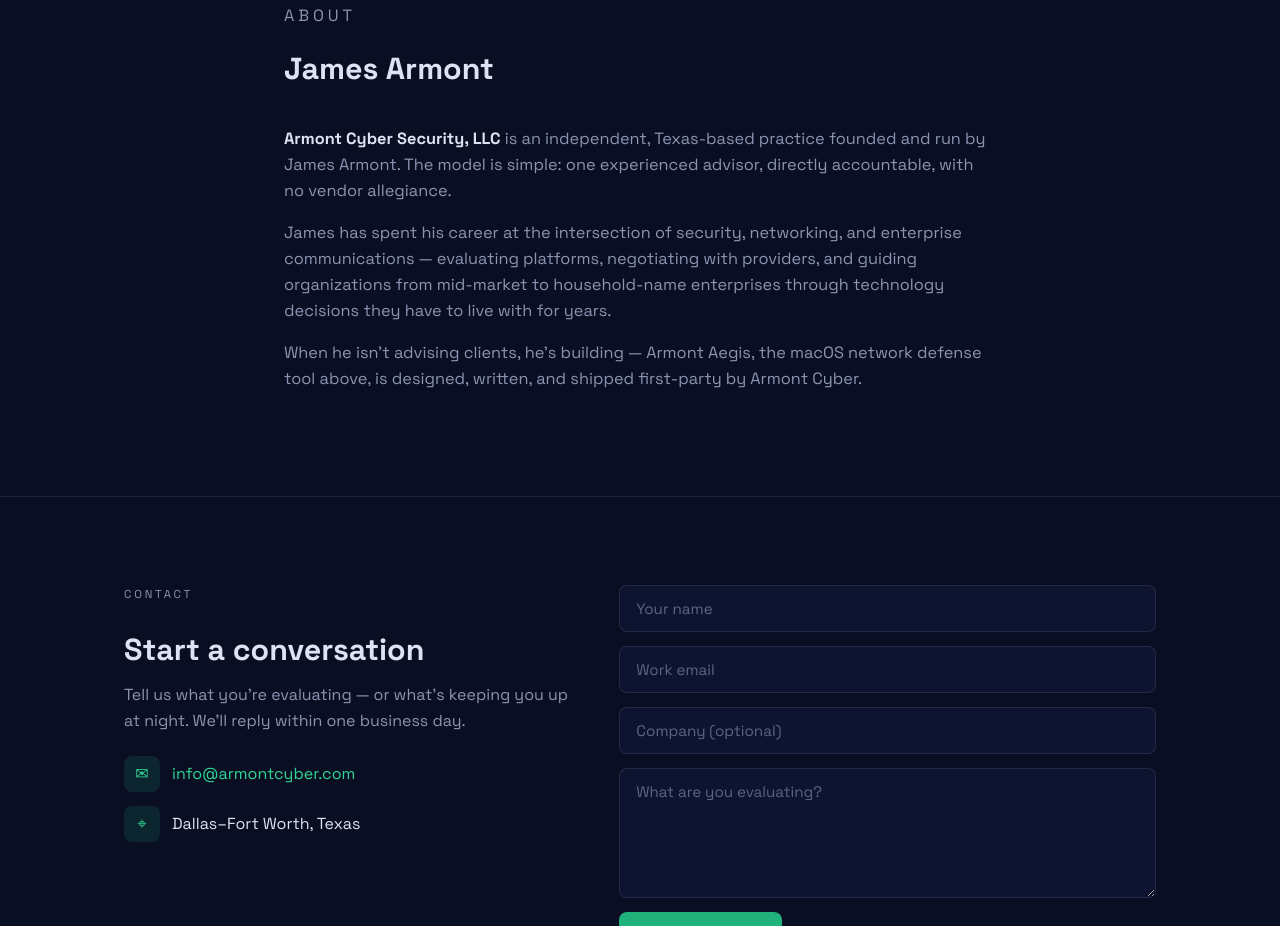
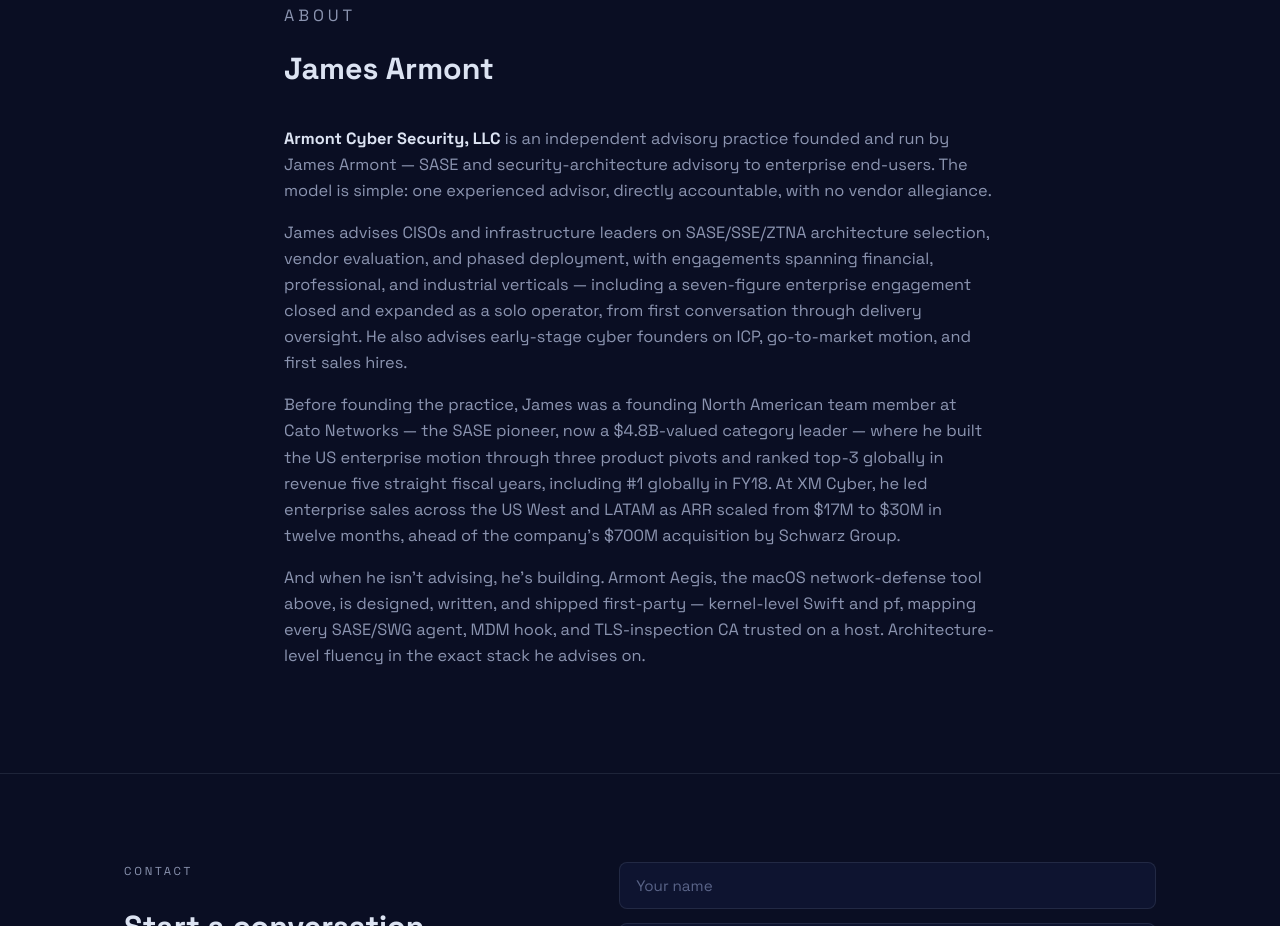
Before and after one commit to jamesarmont/armontcyber.com, a plain HTML site: page index.html in a window 1280 px wide. Shown: the part 2299-3225 px from the top of the page. Drawn offline with Linux system fonts and the light colour scheme.

Commit message:
Bio update to index.html

```diff
--- a/index.html
+++ b/index.html
@@ -194,9 +194,10 @@
       <h2>James Armont</h2>
     </div>
     <div>
-      <p><strong>Armont Cyber Security, LLC</strong> is an independent, Texas-based practice founded and run by James Armont. The model is simple: one experienced advisor, directly accountable, with no vendor allegiance.</p>
-      <p>James has spent his career at the intersection of security, networking, and enterprise communications — evaluating platforms, negotiating with providers, and guiding organizations from mid-market to household-name enterprises through technology decisions they have to live with for years.</p>
-      <p>When he isn't advising clients, he's building — Armont Aegis, the macOS network defense tool above, is designed, written, and shipped first-party by Armont Cyber.</p>
+      <p><strong>Armont Cyber Security, LLC</strong> is an independent advisory practice founded and run by James Armont — SASE and security-architecture advisory to enterprise end-users. The model is simple: one experienced advisor, directly accountable, with no vendor allegiance.</p>
+      <p>James advises CISOs and infrastructure leaders on SASE/SSE/ZTNA architecture selection, vendor evaluation, and phased deployment, with engagements spanning financial, professional, and industrial verticals — including a seven-figure enterprise engagement closed and expanded as a solo operator, from first conversation through delivery oversight. He also advises early-stage cyber founders on ICP, go-to-market motion, and first sales hires.</p>
+      <p>Before founding the practice, James was a founding North American team member at Cato Networks — the SASE pioneer, now a $4.8B-valued category leader — where he built the US enterprise motion through three product pivots and ranked top-3 globally in revenue five straight fiscal years, including #1 globally in FY18. At XM Cyber, he led enterprise sales across the US West and LATAM as ARR scaled from $17M to $30M in twelve months, ahead of the company's $700M acquisition by Schwarz Group.</p>
+      <p>And when he isn't advising, he's building. Armont Aegis, the macOS network-defense tool above, is designed, written, and shipped first-party — kernel-level Swift and pf, mapping every SASE/SWG agent, MDM hook, and TLS-inspection CA trusted on a host. Architecture-level fluency in the exact stack he advises on.</p>
     </div>
   </div>
 </section>
@@ -210,7 +211,7 @@
       <div class="contact-line"><span class="icon">✉</span><a href="mailto:info@armontcyber.com">info@armontcyber.com</a></div>
       <div class="contact-line"><span class="icon">⌖</span><span>Dallas–Fort Worth, Texas</span></div>
     </div>
-   <form action="https://formspree.io/f/mykrkwez" method="POST">
+    <form action="https://formspree.io/f/mykrkwez" method="POST">
       <input type="text" name="name" placeholder="Your name" required>
       <input type="email" name="email" placeholder="Work email" required>
       <input type="text" name="company" placeholder="Company (optional)">
```
